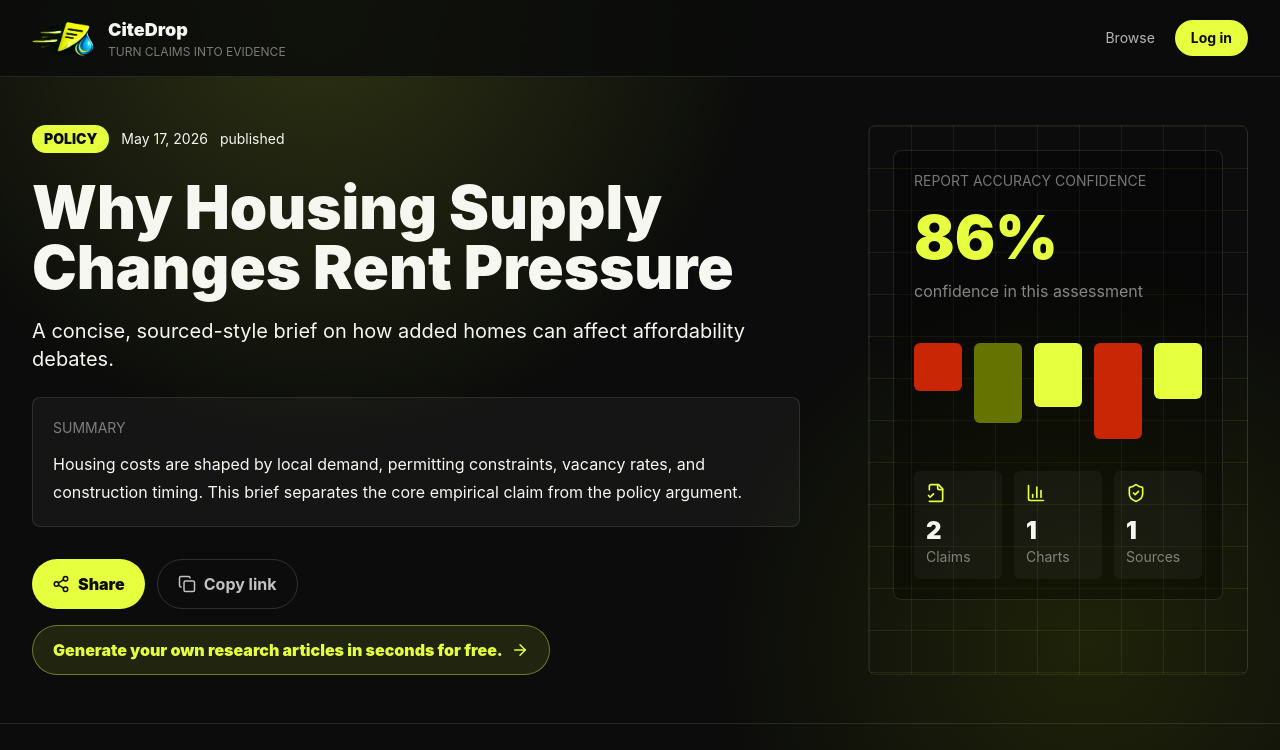
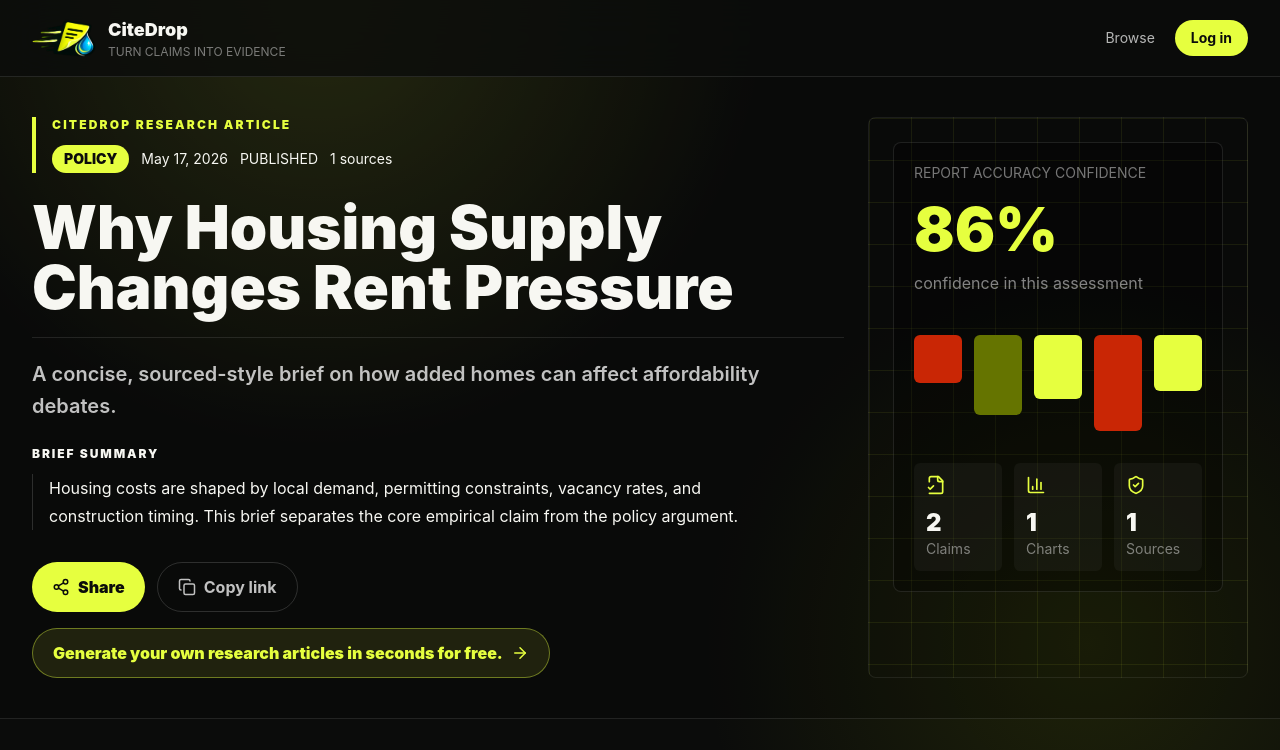
Before and after one commit to Nanobrainiac/CiteDrop, a React (Vite) app: page /articles/why-housing-supply-changes-rent-pressure in a window 1280 px wide. Shown: the top 750 px of the page. Built offline with nearby package versions, Linux system fonts and the light colour scheme; no server answers.

Commit message:
Make articles richer and clearer

```diff
--- a/src/pages/ArticlePage.jsx
+++ b/src/pages/ArticlePage.jsx
@@ -129,19 +129,23 @@ export default function ArticlePage() {
 
   return (
     <article>
-      <header className="border-b border-white/10">
-        <div className="mx-auto grid max-w-7xl gap-6 overflow-x-hidden px-3 py-10 sm:px-6 sm:py-12 lg:grid-cols-[minmax(0,1fr)_380px] lg:px-8">
+      <header className="border-b border-white/10 bg-black/20">
+        <div className="mx-auto grid max-w-7xl gap-6 overflow-x-hidden px-3 py-8 sm:px-6 sm:py-10 lg:grid-cols-[minmax(0,1fr)_380px] lg:px-8">
           <div className="min-w-0">
-            <div className="flex flex-wrap items-center gap-3 text-sm text-white/48">
-              <span className="rounded-full bg-acid px-3 py-1 font-black uppercase text-ink">{article.category}</span>
-              <span>{formatDate(article.created_at)}</span>
-              <span>{article.status}</span>
+            <div className="border-l-4 border-acid pl-4">
+              <p className="text-xs font-black uppercase tracking-[0.18em] text-acid">CiteDrop Research Article</p>
+              <div className="mt-3 flex flex-wrap items-center gap-3 text-sm text-white/48">
+                <span className="rounded-full bg-acid px-3 py-1 font-black uppercase text-ink">{article.category}</span>
+                <span>{formatDate(article.created_at)}</span>
+                <span className="uppercase">{article.status}</span>
+                <span>{sources.length} sources</span>
+              </div>
             </div>
-            <h1 className="mt-6 max-w-4xl break-words text-4xl font-black leading-none sm:text-6xl">{article.title}</h1>
-            {article.subtitle ? <p className="mt-5 max-w-3xl break-words text-lg leading-8 text-white/62 sm:text-xl">{article.subtitle}</p> : null}
-            <div id="summary" className="mt-6 max-w-3xl scroll-mt-20 rounded-lg border border-white/10 bg-white/[0.04] p-5">
-              <p className="text-sm uppercase text-white/45">Summary</p>
-              <p className="mt-3 text-base leading-7 text-white/72">{article.summary}</p>
+            <h1 className="mt-6 max-w-4xl break-words border-b border-white/10 pb-5 text-4xl font-black leading-[1.03] sm:text-6xl">{article.title}</h1>
+            {article.subtitle ? <p className="mt-5 max-w-3xl break-words text-xl font-semibold leading-8 text-white/75">{article.subtitle}</p> : null}
+            <div id="summary" className="mt-6 max-w-3xl scroll-mt-20">
+              <p className="text-xs font-black uppercase tracking-[0.16em] text-white/42">Brief Summary</p>
+              <p className="mt-3 border-l border-white/15 pl-4 text-base leading-7 text-white/68">{article.summary}</p>
             </div>
             {article.status === 'published' ? (
               <div className="mt-8">
```
Also changed, not shown: 1 other file (tests, documents, lock files or other folders).
